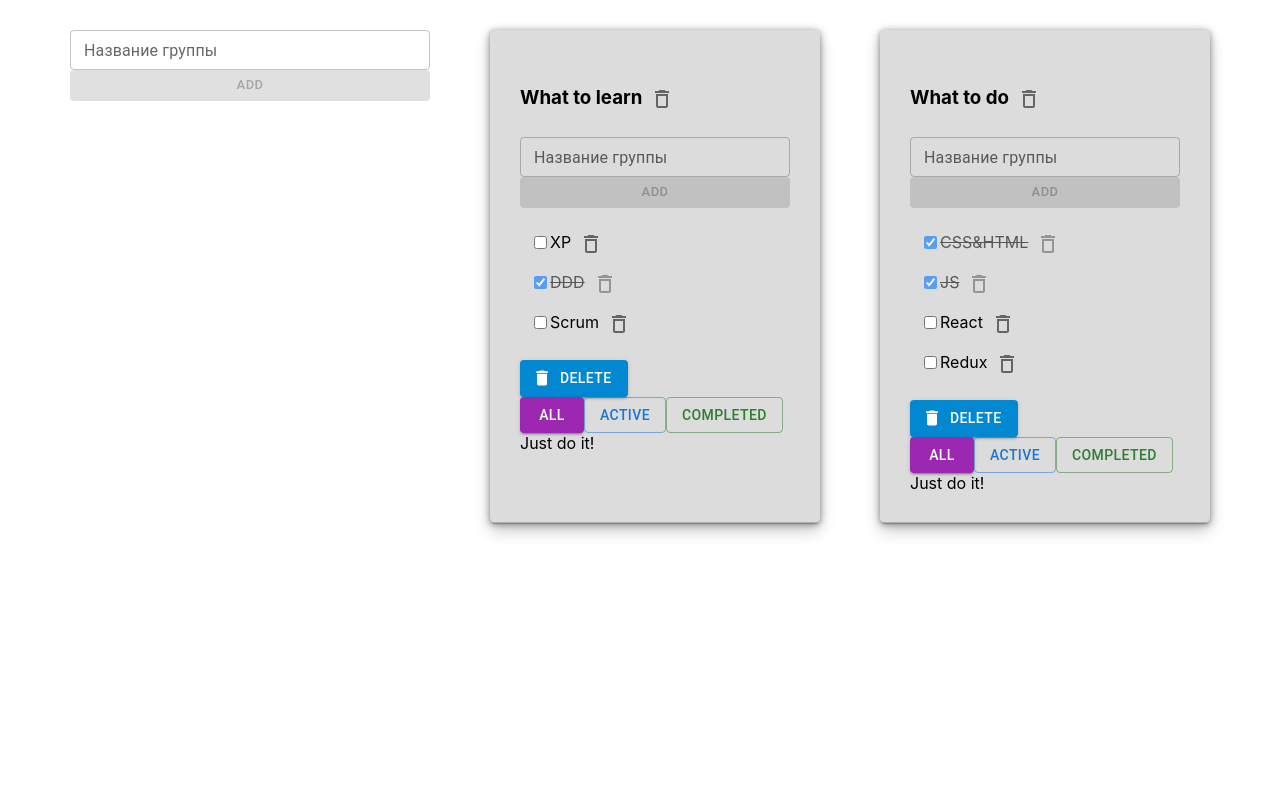
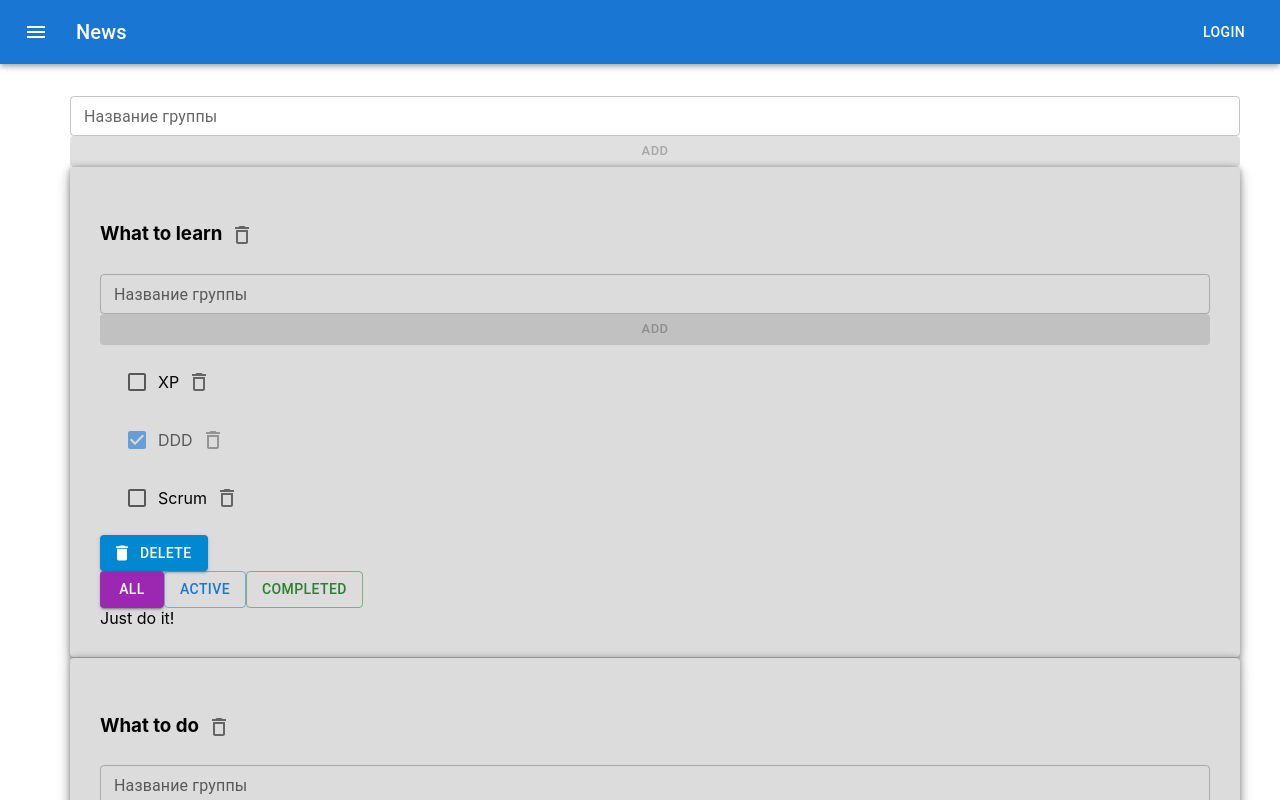
Before and after one commit to dariametelitsa/todolist, a React (Create React App) app: page / in a window 1280 px wide. Shown: the top 800 px of the page. Built offline with nearby package versions, Linux system fonts and the light colour scheme.

Commit message:
changed input to MUI

```diff
--- a/src/App.scss
+++ b/src/App.scss
@@ -4,14 +4,14 @@
   box-sizing: border-box;
   width: 100%;
   max-width: 1200px;
-  padding: 30px;
+  //padding: 30px;
   margin: 0 auto;
   //display: flex;
   //justify-content: center;
   //flex-wrap: wrap;
   //align-items: center;
   //height: 100vh;
-  display: grid;
+  //display: grid;
   gap: 30px;
   grid-template-columns: repeat(3, 1fr);
 }
--- a/src/App.tsx
+++ b/src/App.tsx
@@ -5,6 +5,14 @@ import Todolist from "./components/todolist/Todolist";
 import { tasksArr, todoListsData } from "./data/Data";
 import './App.scss'
 import { AddItem } from "./components/addItem/AddItem";
+
+import AppBar from '@mui/material/AppBar';
+import Box from '@mui/material/Box';
+import Toolbar from '@mui/material/Toolbar';
+import Typography from '@mui/material/Typography';
+import Button from '@mui/material/Button';
+import IconButton from '@mui/material/IconButton';
+import MenuIcon from '@mui/icons-material/Menu';
 
 export const sum = (a: number, b: number): number => {
     return a + b;
@@ -72,6 +80,29 @@ function App() {
 
     return (
         <div className={'App'}>
+
+            <Box sx={{ flexGrow: 1 , mb: 12}}>
+                <AppBar position="fixed">
+                    <Toolbar>
+                        <IconButton
+                            size="large"
+                            edge="start"
+                            color="inherit"
+                            aria-label="menu"
+                            sx={{ mr: 2 }}
+                        >
+                            <MenuIcon />
+                        </IconButton>
+                        <Typography variant="h6" component="div" sx={{ flexGrow: 1 }}>
+                            News
+                        </Typography>
+                        <Button color="inherit">Login</Button>
+                    </Toolbar>
+                </AppBar>
+            </Box>
+
+
+
             <AddItem addItem={addTodolist}></AddItem>
             {todoLists.map(td => {
                 let tasksFiltered = filterTasks(td.id, tasks[td.id], td.filter);
--- a/src/components/addItem/AddItem.tsx
+++ b/src/components/addItem/AddItem.tsx
@@ -1,8 +1,8 @@
 import * as React from 'react';
-import { useState } from 'react';
+import { ChangeEvent, useState } from 'react';
 import s from './AddItem.module.scss'
-import { Input } from "../input/Input";
 import Button from '@mui/material/Button';
+import TextField from "@mui/material/TextField";
 
 type Props = {
     addItem: (name: string) => void
@@ -21,8 +21,11 @@ export const AddItem = ({addItem}: Props) => {
         addItemWithCheck();
     }
 
-    const onKeyDownHandler = () => {
-        addItemWithCheck();
+    const onKeyDownHandler = (event: React.KeyboardEvent<HTMLInputElement>) => {
+        if (event.key === 'Enter') {
+            addItemWithCheck();
+        }
+
     }
 
     const addItemWithCheck = () => {
@@ -51,21 +54,38 @@ export const AddItem = ({addItem}: Props) => {
         backgroundColor: '#874CCC'
     }
 
+    const onChangeInputHandler = (event: ChangeEvent<HTMLInputElement>) => {
+        onChangeSetItemTitle(event.currentTarget.value);
+        isTitleToLong ? setItemInputError('Too long') :  setItemInputError(null);
+    }
+
     return (
         <div className={s.addItem}>
-            <Input changeTitle={onChangeSetItemTitle}
-                   title={itemTitle}
-                   onKeyDown={onKeyDownHandler}
-                   className={itemInputError ? 'taskInputError' : ''}/>
+            {/*<Input changeTitle={onChangeSetItemTitle}*/}
+            {/*       title={itemTitle}*/}
+            {/*       onKeyDown={onKeyDownHandler}*/}
+            {/*       error={itemInputError ? "Title can't be empty" : itemInputError ? 'Too long' : ''}*/}
+            {/*       className={itemInputError ? 'taskInputError' : ''}/>*/}
+
+            <TextField id="outlined-basic"
+                       onChange={onChangeInputHandler}
+                       onKeyDown={onKeyDownHandler}
+                       label={'Название группы'}
+                       variant="outlined"
+                       value={itemTitle}
+                       error={!!itemInputError}
+                       helperText={!!itemInputError ? `${itemInputError}` : ''}
+                       size='small'/>
+
             <Button variant="contained"
                     onClick={onClickAddItemHandler}
                     disabled={!ifTaskCanAdded}
-                    // style={buttonStyles}
+                // style={buttonStyles}
                     size={'small'}>Add</Button>
             {/*<Button title={'Add'} callBack={onClickAddItemHandler} isDisabled={!ifTaskCanAdded} accent></Button>*/}
 
-            {isTitleToLong && <div className={s.taskInputErrorMessage}>Too long</div>}
-            {itemInputError && <div className={s.taskInputErrorMessage}>{itemInputError}</div>}
+            {/*{isTitleToLong && <div className={s.taskInputErrorMessage}>Too long</div>}*/}
+            {/*{itemInputError && <div className={s.taskInputErrorMessage}>{itemInputError}</div>}*/}
         </div>
     );
 };
--- a/src/components/editableSpan/EditableSpan.tsx
+++ b/src/components/editableSpan/EditableSpan.tsx
@@ -1,6 +1,7 @@
 // @flow
 import * as React from 'react';
 import { ChangeEvent, useState } from 'react';
+import TextField from "@mui/material/TextField";
 
 
 export type EditableSpanProps = {
@@ -41,11 +42,20 @@ export const EditableSpan = ({idToChange, oldTitle, updateItem, maxLength = 25}:
 
     return (
         editMode
-            ? <input value={newTitle}
-                     onChange={onChangeTitleHandler}
-                     onKeyDown={onKeyDownHandler}
-                     onBlur={activateViewMode}
-                     maxLength={maxLength} autoFocus/>
+            // ? <input value={newTitle}
+            //          onChange={onChangeTitleHandler}
+            //          onKeyDown={onKeyDownHandler}
+            //          onBlur={activateViewMode}
+            //          maxLength={maxLength} autoFocus/>
+           ? <TextField id="outlined-basic"
+                       onChange={onChangeTitleHandler}
+                       onKeyDown={onKeyDownHandler}
+                       label={'Название группы'}
+                       variant="outlined"
+                        onBlur={activateViewMode}
+                        autoFocus
+                       value={newTitle}
+                       size='small'/>
             : <span onDoubleClick={activateEditModeHandler}>{oldTitle}</span>
     );
 };
--- a/src/components/input/Input.tsx
+++ b/src/components/input/Input.tsx
@@ -4,7 +4,8 @@ import TextField from "@mui/material/TextField";
 type InputProps = {
     changeTitle: (title: string) => void;
     title: string;
-    onKeyDown: () => void;
+    onKeyDown: () => void
+    error?: string
 } & InputHTMLAttributes<HTMLInputElement>
 
 export const Input = ({changeTitle, title, onKeyDown, ...restProps}: InputProps) => {
@@ -18,7 +19,6 @@ export const Input = ({changeTitle, title, onKeyDown, ...restProps}: InputProps)
             onKeyDown();
         }
     }
-
     return (
         <TextField id="outlined-basic"
                    onChange={onChangeInputHandler}
@@ -26,7 +26,10 @@ export const Input = ({changeTitle, title, onKeyDown, ...restProps}: InputProps)
                    label={'Название группы'}
                    variant="outlined"
                    value={title}
+                   error={!!restProps.error}
+                   helperText={restProps.error ? "Title can't be empty" : ''}
                    size='small'/>
+
         // <input value={title}
         //        onChange={onChangeInputHandler}
         //        onKeyDown={onKeyDownHandler}
--- a/src/components/todolist/Todolist.tsx
+++ b/src/components/todolist/Todolist.tsx
@@ -8,6 +8,10 @@ import IconButton from '@mui/material/IconButton';
 import DeleteOutlineIcon from '@mui/icons-material/DeleteOutline';
 import Button from '@mui/material/Button';
 import DeleteIcon from '@mui/icons-material/Delete';
+import Checkbox from '@mui/material/Checkbox';
+import List from '@mui/material/List';
+import ListItem from '@mui/material/ListItem';
+
 
 // Create
 // Read for list (filter, type, sort, research, pagination)
@@ -64,7 +68,7 @@ const Todolist: React.FC<TodolistPropsType> = ({
             </h3>
 
             <AddItem addItem={addItemHandler}/>
-            <ul ref={listRef}>
+            <List ref={listRef}>
                 {
                     tasks.length === 0 ? (
                         <p>Задач нет</p>
@@ -72,21 +76,22 @@ const Todolist: React.FC<TodolistPropsType> = ({
                         tasks.map((task) => {
                             const onChangeSetTaskStatusHandler = (e: ChangeEvent<HTMLInputElement>) => setNewTaskStatus(id, task.id, e.currentTarget.checked);
                             return (
-                                <li key={task.id} className={task.isDone ? styles.taskDone : styles.task}>
-                                    <input type={"checkbox"} checked={task.isDone}
-                                           onChange={onChangeSetTaskStatusHandler}/>
+                                <ListItem key={task.id} className={task.isDone ? styles.taskDone : styles.task}>
+                                    {/*<input type={"checkbox"} checked={task.isDone}*/}
+                                    {/*       onChange={onChangeSetTaskStatusHandler}/>*/}
+                                    <Checkbox checked={task.isDone} onChange={onChangeSetTaskStatusHandler} defaultChecked />
                                     {/*<span className={task.isDone ? styles.taskDone : styles.task}>{task.title}</span>*/}
                                     <EditableSpan oldTitle={task.title} idToChange={task.id} updateItem={onChangeTitleTaskHandler}/>
                                     <IconButton aria-label="delete" onClick={() => removeTask(id, task.id)}>
                                         <DeleteOutlineIcon />
                                     </IconButton>
                                     {/*<Button title={'x'} callBack={() => removeTask(id, task.id)}/>*/}
-                                </li>
+                                </ListItem>
                             )
                         })
                     )
                 }
-            </ul>
+            </List>
             {/*todo*/}
             {/*<Button title={'Delete all tasks'}*/}
             {/*        callBack={() => {*/}
```
